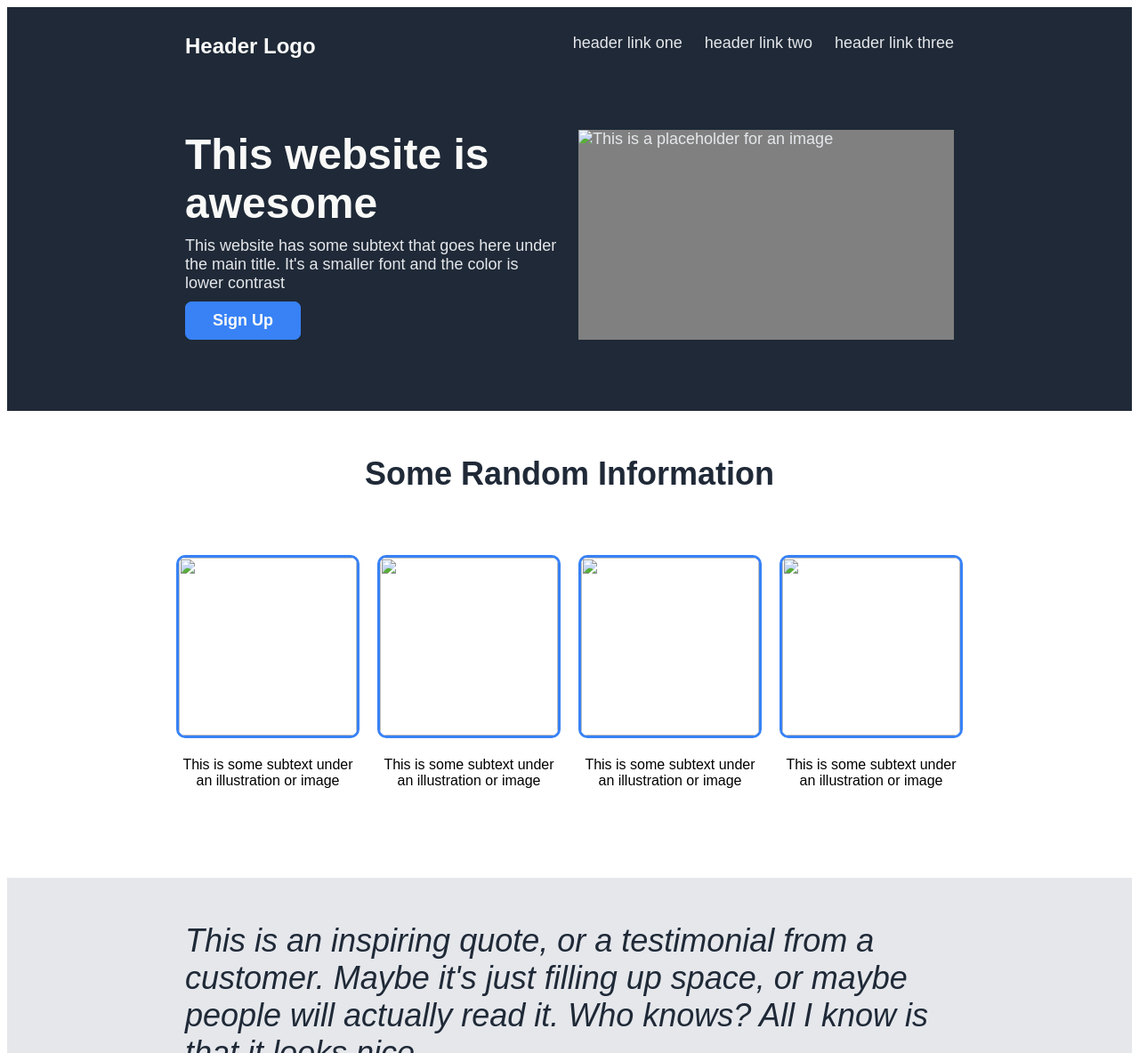
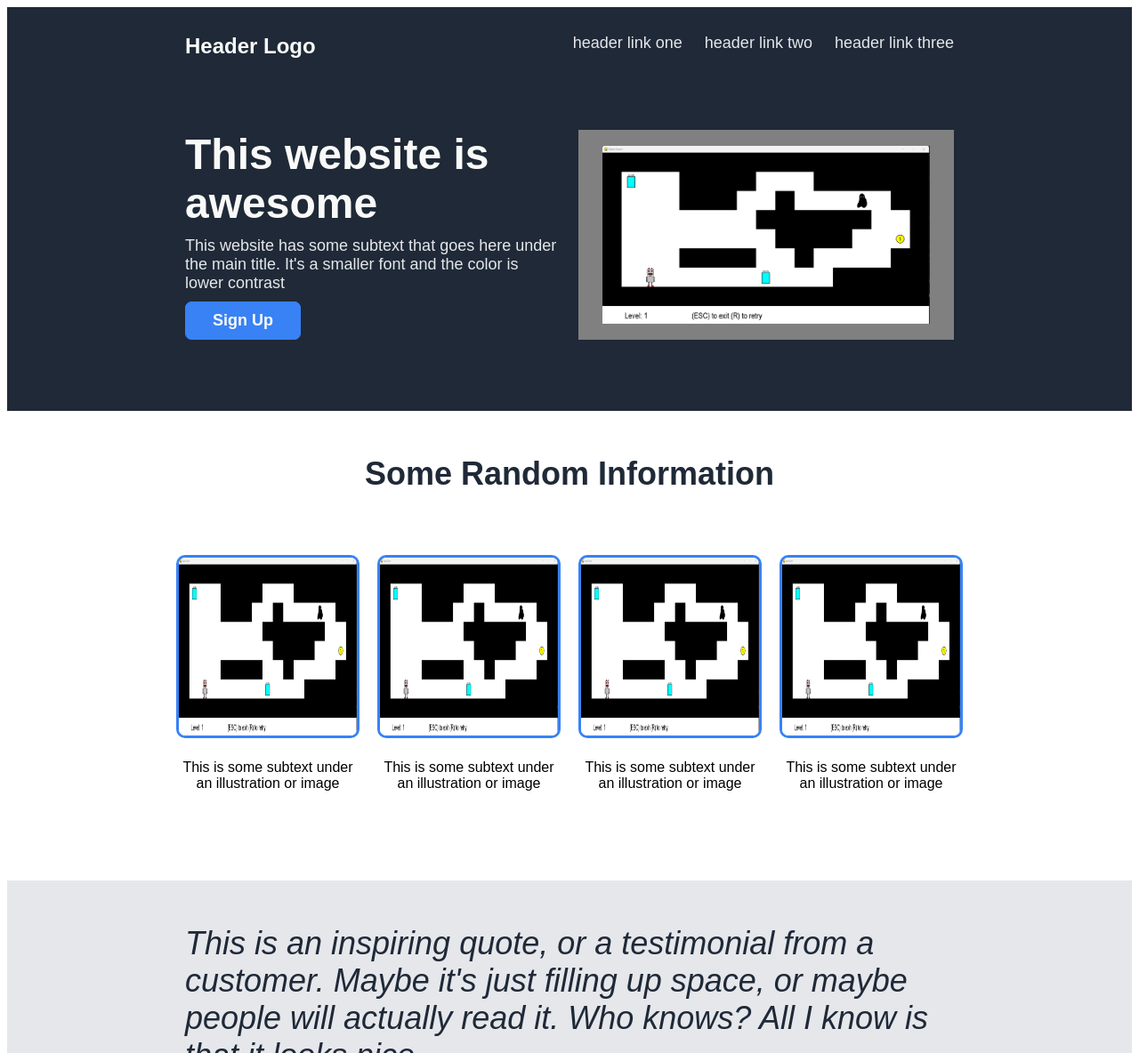
Before and after one commit to c-crowder/odin-landing-page, a plain HTML site: page index.html in a window 1280 px wide. Shown: the top 1184 px of the page at 89% size. Drawn offline with Linux system fonts and the light colour scheme.

Commit message:
Finish styling webpage

```diff
--- a/index.html
+++ b/index.html
@@ -25,7 +25,9 @@
                     <div class="text">This website has some subtext that goes here under the main title. It's a smaller font and the color is lower contrast</div>
                     <button>Sign Up</button>
                 </div>
-                <img src="images/" alt="This is a placeholder for an image">
+                <div class="image-box">
+                    <img src="images/Maze_game_home.png" alt="This is a placeholder for an image">
+                </div>
             </div>
         </div>
 
@@ -34,19 +36,19 @@
                     <div class="description">Some Random Information</div>
                     <div class="images">
                         <div class="image text">
-                            <img src="images/">
+                            <img src="images/Maze_game_home.png">
                             <div class="text">This is some subtext under an illustration or image</div>
                         </div>
                         <div class="image text">
-                            <img src="images/">
+                            <img src="images/Maze_game_home.png">
                             <div class="text">This is some subtext under an illustration or image</div>
                         </div>
                         <div class="image text">
-                            <img src="images/">
+                            <img src="images/Maze_game_home.png">
                             <div class="text">This is some subtext under an illustration or image</div>
                         </div>
                         <div class="image text">
-                            <img src="images/">
+                            <img src="images/Maze_game_home.png">
                             <div class="text">This is some subtext under an illustration or image</div>
                         </div>
                     </div>
--- a/styles.css
+++ b/styles.css
@@ -143,9 +143,17 @@ li {
     font-size: 18px;
 }
 
-.bottom img {
+.image-box {
     flex: 1;
     background-color: gray;
+    display: flex;
+    justify-content: center;
+    align-items: center;
+}
+
+.image-box img {
+    flex-shrink: 1;
+    height: 200px;
 }
 
 .description {
```
Also changed, not shown: images/Maze_game_home.png (added).
